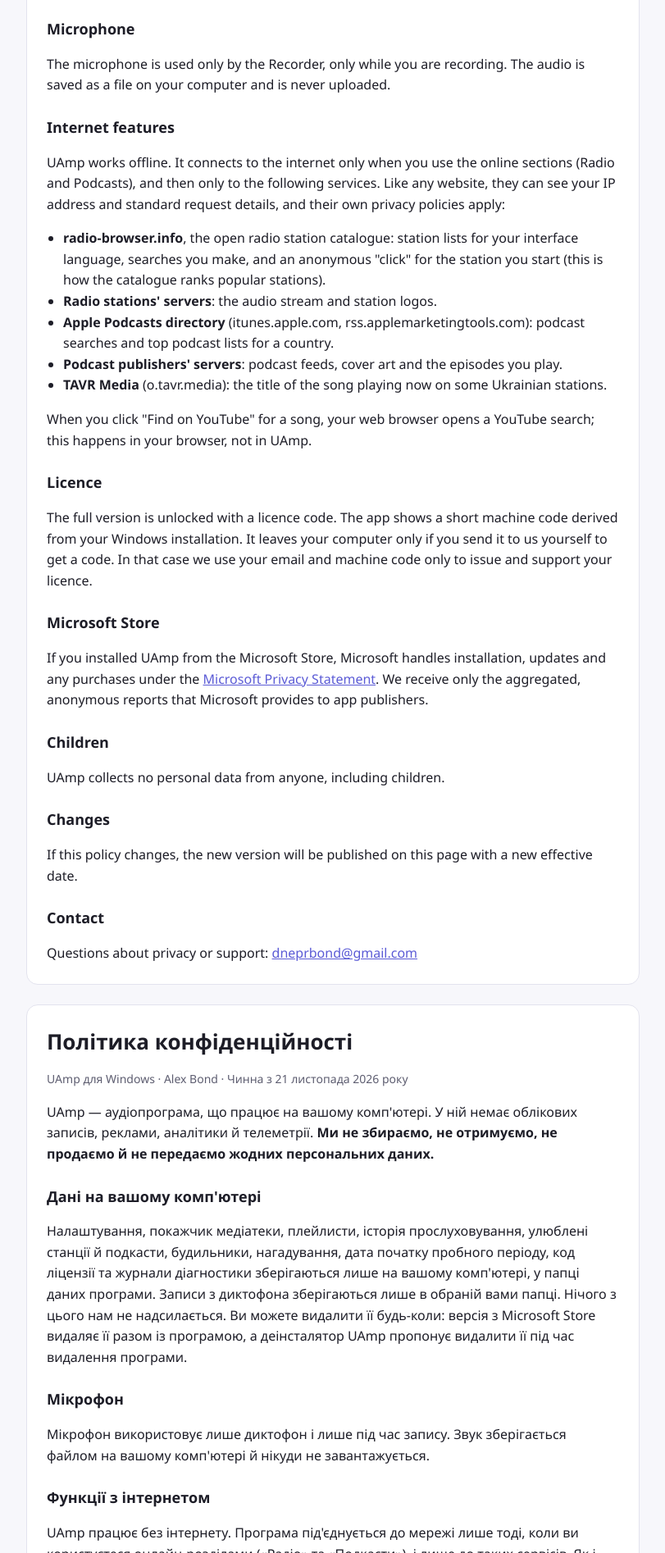
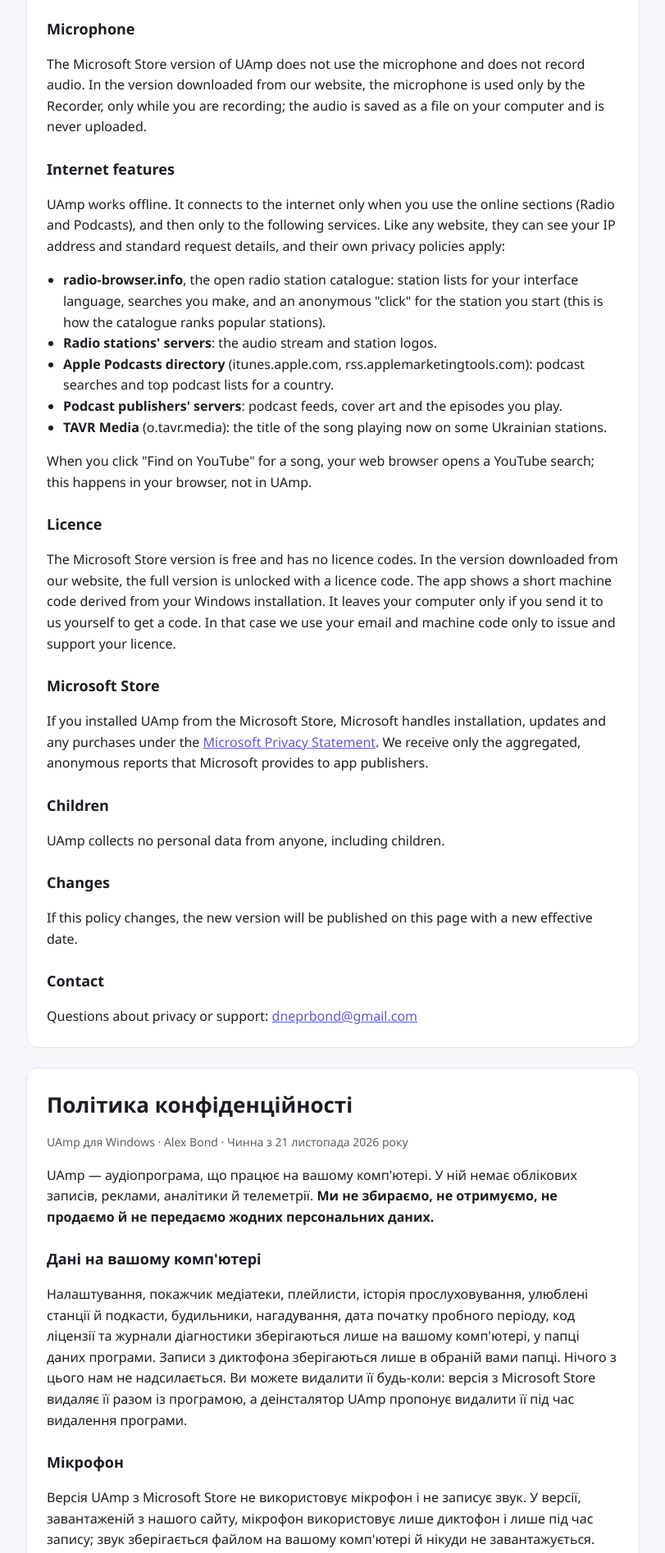
Before and after one commit to dneprbond/uamp-site, a plain HTML site: page privacy.html in a window 1280 px wide. Shown: the part 487-2381 px from the top of the page at 82% size, without its empty margins (234-1045 px from the left). Drawn offline with Linux system fonts and the light colour scheme.

Commit message:
Store edition: free, no microphone, no licence codes
Co-Authored-By: Claude Opus 5.5 <noreply@anthropic.com>

```diff
--- a/privacy.html
+++ b/privacy.html
@@ -41,7 +41,7 @@
 <p>Settings, the music library index, playlists, playback history, favourite stations and podcasts, alarms, reminders, the trial start date, your licence code and diagnostic log files are stored only on your computer, in the app's data folder. Recordings you make in the Recorder are saved only to the folder you choose. None of this is sent to us. You can delete it at any time: the Microsoft Store version removes it when uninstalled, and the UAmp installer offers to remove it when you uninstall.</p>
 
 <h2>Microphone</h2>
-<p>The microphone is used only by the Recorder, only while you are recording. The audio is saved as a file on your computer and is never uploaded.</p>
+<p>The Microsoft Store version of UAmp does not use the microphone and does not record audio. In the version downloaded from our website, the microphone is used only by the Recorder, only while you are recording; the audio is saved as a file on your computer and is never uploaded.</p>
 
 <h2>Internet features</h2>
 <p>UAmp works offline. It connects to the internet only when you use the online sections (Radio and Podcasts), and then only to the following services. Like any website, they can see your IP address and standard request details, and their own privacy policies apply:</p>
@@ -55,7 +55,7 @@
 <p>When you click "Find on YouTube" for a song, your web browser opens a YouTube search; this happens in your browser, not in UAmp.</p>
 
 <h2>Licence</h2>
-<p>The full version is unlocked with a licence code. The app shows a short machine code derived from your Windows installation. It leaves your computer only if you send it to us yourself to get a code. In that case we use your email and machine code only to issue and support your licence.</p>
+<p>The Microsoft Store version is free and has no licence codes. In the version downloaded from our website, the full version is unlocked with a licence code. The app shows a short machine code derived from your Windows installation. It leaves your computer only if you send it to us yourself to get a code. In that case we use your email and machine code only to issue and support your licence.</p>
 
 <h2>Microsoft Store</h2>
 <p>If you installed UAmp from the Microsoft Store, Microsoft handles installation, updates and any purchases under the <a href="https://privacy.microsoft.com/privacystatement">Microsoft Privacy Statement</a>. We receive only the aggregated, anonymous reports that Microsoft provides to app publishers.</p>
@@ -80,7 +80,7 @@
 <p>Налаштування, покажчик медіатеки, плейлисти, історія прослуховування, улюблені станції й подкасти, будильники, нагадування, дата початку пробного періоду, код ліцензії та журнали діагностики зберігаються лише на вашому комп'ютері, у папці даних програми. Записи з диктофона зберігаються лише в обраній вами папці. Нічого з цього нам не надсилається. Ви можете видалити її будь-коли: версія з Microsoft Store видаляє її разом із програмою, а деінсталятор UAmp пропонує видалити її під час видалення програми.</p>
 
 <h2>Мікрофон</h2>
-<p>Мікрофон використовує лише диктофон і лише під час запису. Звук зберігається файлом на вашому комп'ютері й нікуди не завантажується.</p>
+<p>Версія UAmp з Microsoft Store не використовує мікрофон і не записує звук. У версії, завантаженій з нашого сайту, мікрофон використовує лише диктофон і лише під час запису; звук зберігається файлом на вашому комп'ютері й нікуди не завантажується.</p>
 
 <h2>Функції з інтернетом</h2>
 <p>UAmp працює без інтернету. Програма під'єднується до мережі лише тоді, коли ви користуєтеся онлайн-розділами («Радіо» та «Подкасти»), і лише до таких сервісів. Як і будь-який сайт, вони бачать вашу IP-адресу та звичайні дані запиту; для них діють їхні власні політики конфіденційності:</p>
@@ -94,7 +94,7 @@
 <p>Якщо ви натиснете «Знайти на YouTube» для пісні, відкриється пошук YouTube у вашому браузері; це відбувається в браузері, а не в UAmp.</p>
 
 <h2>Ліцензія</h2>
-<p>Повна версія вмикається кодом ліцензії. Програма показує короткий код комп'ютера, обчислений з вашої інсталяції Windows. Він залишає ваш комп'ютер, лише якщо ви самі надішлете його нам, щоб отримати код. Тоді ваші email і код комп'ютера використовуються лише для видачі й підтримки ліцензії.</p>
+<p>Версія з Microsoft Store безкоштовна й не має кодів ліцензії. У версії, завантаженій з нашого сайту, повна версія вмикається кодом ліцензії. Програма показує короткий код комп'ютера, обчислений з вашої інсталяції Windows. Він залишає ваш комп'ютер, лише якщо ви самі надішлете його нам, щоб отримати код. Тоді ваші email і код комп'ютера використовуються лише для видачі й підтримки ліцензії.</p>
 
 <h2>Microsoft Store</h2>
 <p>Якщо ви встановили UAmp з Microsoft Store, встановлення, оновлення й покупки обробляє Microsoft згідно з <a href="https://privacy.microsoft.com/privacystatement">Положенням про конфіденційність Microsoft</a>. Ми отримуємо лише узагальнені анонімні звіти, які Microsoft надає видавцям програм.</p>
```
